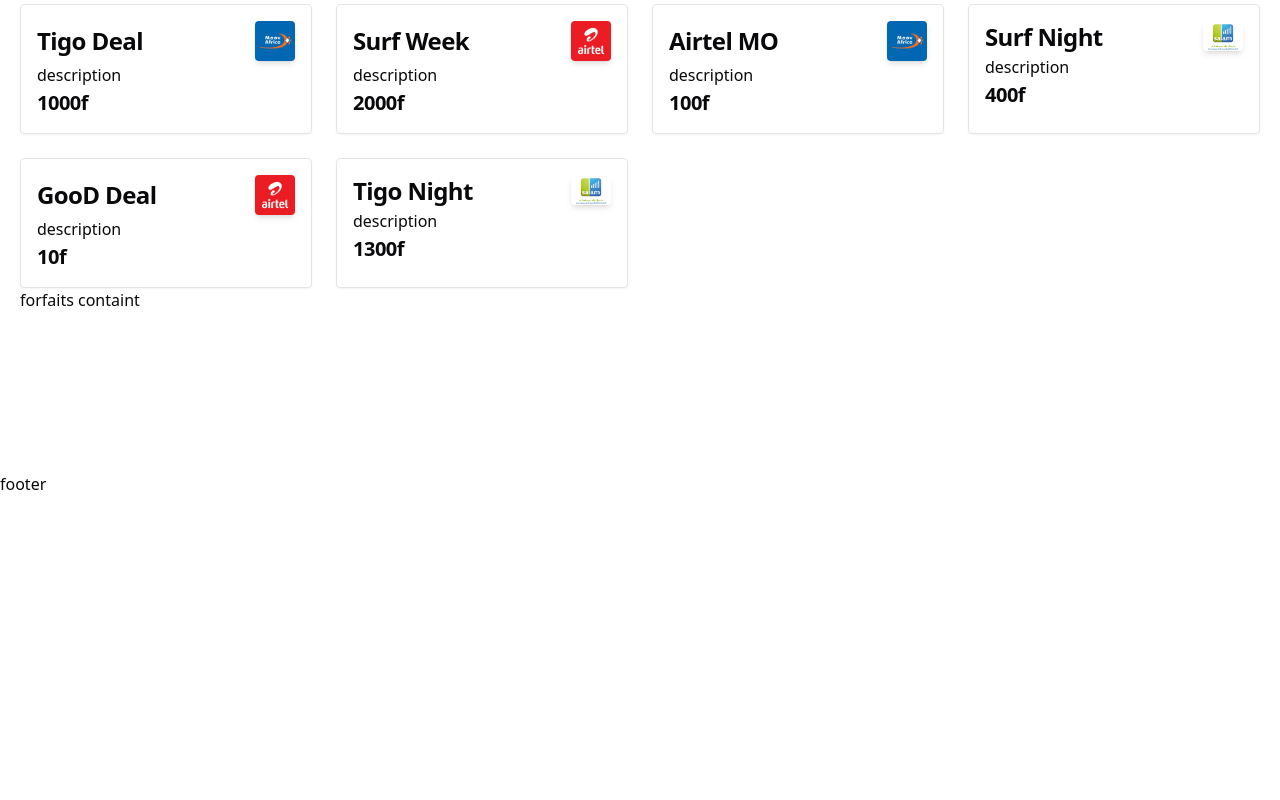
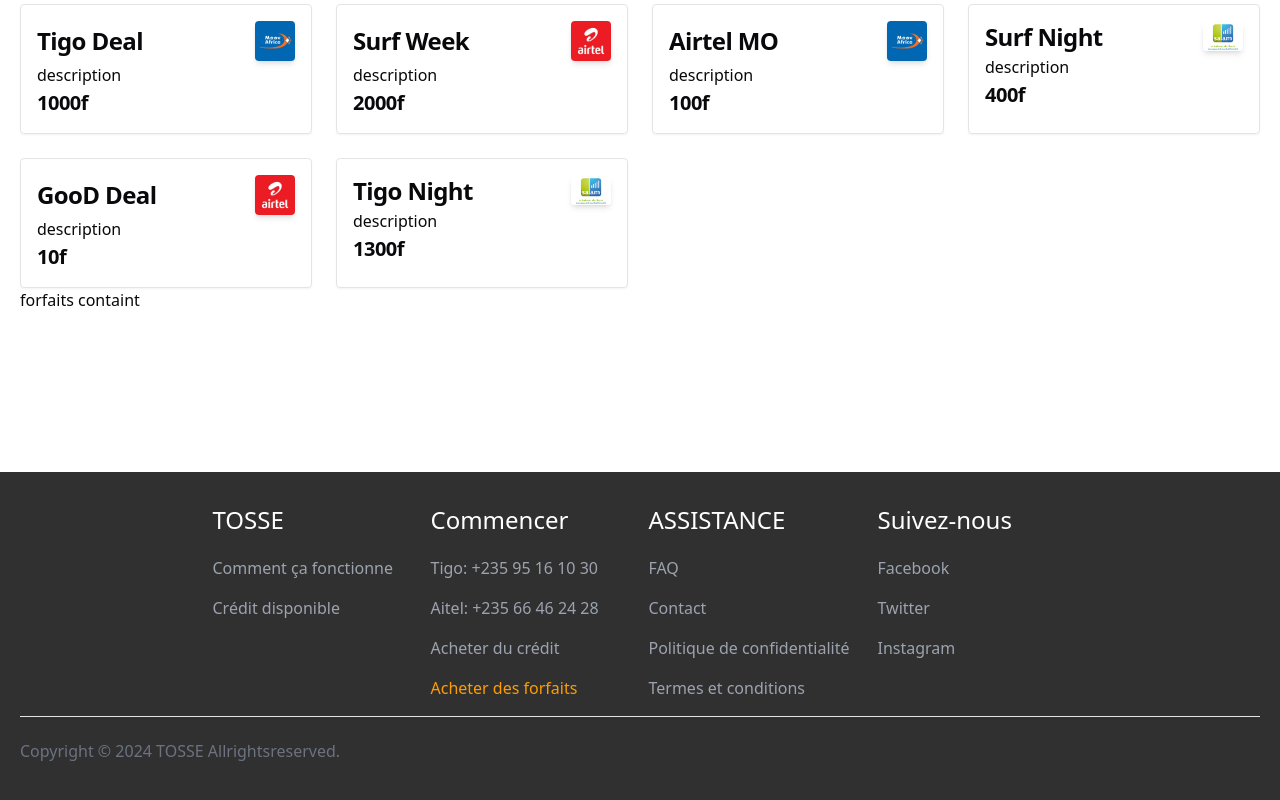
Before and after one commit to hassandogo/tosse-web, a Next.js app: page /forfaits in a window 1280 px wide. Shown: the part 310-1110 px from the top of the page. Before the commit the page ends 806 px from the top, so only its background shows below. Built offline with nearby package versions, Linux system fonts and the light colour scheme; a web font is replaced by a local one.

Commit message:
J'ai ajouter le footer

```diff
--- a/app/(app)/conditions/page.tsx
+++ b/app/(app)/conditions/page.tsx
@@ -2,7 +2,6 @@ import { AppContainer } from "@/components/global/appContainer";
 import Header from "@/components/global/header";
 import { Spacer } from "@/components/global/spacer";
 import { TypographyH1, TypographyP } from "@/components/ui/typographies";
-import { Space_Grotesk } from "next/font/google";
 import Link from "next/link";
 
 const Condition = () => {
--- a/app/(app)/confiddentiality/page.tsx
+++ b/app/(app)/confiddentiality/page.tsx
@@ -2,6 +2,8 @@ import { AppContainer } from "@/components/global/appContainer";
 import Header from "@/components/global/header";
 import { Spacer } from "@/components/global/spacer";
 import { TypographyH1, TypographyP } from "@/components/ui/typographies";
+import Link from "next/link";
+
 
 const Confidentiality = () => {
   return (
@@ -22,7 +24,7 @@ const Confidentiality = () => {
             définis dans la présente Politique de confidentialité ont le sens
             qui leur est donné dans nos Conditions d&apos;utilisation. Veuillez
             également lire nos{" "}
-            <span className="text-primary">conditions d&apos;utilisation</span>{" "}
+            <Link href="/conditions" className="text-primary">condition d&apos;utilisation</Link>{" "}
             relatives au service qui vous intéresse. Elles fournissent plus
             d&apos;informations sur la façon dont nous exerçons nos activités et
             sur les restrictions d&apos;éligibilité qui peuvent
--- a/app/(app)/forfaits/page.tsx
+++ b/app/(app)/forfaits/page.tsx
@@ -90,7 +90,7 @@ const Forfaits = () => {
   }
 
   return (
-    <section>
+    <section id="forfait">
       <AppContainer>
         <Spacer small />
         <TypographyH1 className="font-bold">
--- a/components/global/footer.tsx
+++ b/components/global/footer.tsx
@@ -1,7 +1,60 @@
+import { AppContainer } from "@/components/global/appContainer";
+import { TypographyP } from "@/components/ui/typographies";
+import { ActiveLink } from "@/dossier/active-link";
+import { footerLinks } from "@/dossier/app-links";
+import { FooterLinks } from "@/dossier/app-link";
+import { v4 as uuidv4 } from "uuid";
+
 const Footer = () => {
+  const currentYear = new Date().getFullYear();
+
+  const footerNavigationList = footerLinks.map((colomnLinks) => (
+    <FooterLink key={uuidv4()} data={colomnLinks} />
+  ));
+
   return (
-      <div>footer</div>
+    <section className="bg-[#303030] py-[2rem]">
+      <AppContainer className="flex justify-center items-center">
+        <div className="flex gap-7">{footerNavigationList}</div>
+      </AppContainer>
+      <AppContainer className="pt-4 pb-5 space-y-5">
+        <hr className="text-gray-400" />
+        <div className="flex items-center justify-between">
+          <TypographyP className="text-gray-500">
+            {`Copyright © ${currentYear} TOSSE Allrightsreserved.`}
+          </TypographyP>
+          <div className=""></div>
+        </div>
+      </AppContainer>
+    </section>
   );
 };
+interface footerLinkProps {
+  data: FooterLinks;
+}
+export default Footer;
+const FooterLink = ({ data }: footerLinkProps) => {
+  const linkList = data.links.map((link) => (
+    <div key={uuidv4()}>
+      {link.type === "internal" && (
+        <ActiveLink key={uuidv4()} href={link.baseUrl}>
+          {link.label}
+        </ActiveLink>
+      )}
+      {link.type === "external" && (
+        <a href={link.baseUrl} target="_blank">
+          {link.label}
+        </a>
+      )}
+    </div>
+  ));
 
-export default Footer;
+  return (
+    <div className="lg:min-w-[11.875rem]">
+      <div className="pb-5 text-white">
+        <TypographyP className="text-2xl">{data.label}</TypographyP>
+      </div>
+      <div className="space-y-4 text-gray-400">{linkList}</div>
+    </div>
+  );
+};
--- /dev/null
+++ b/dossier/active-link.tsx
@@ -0,0 +1,25 @@
+"use client"
+import clsx from "clsx";
+import Link from "next/link";
+
+import { usePathname } from 'next/navigation'
+import { useMemo } from "react";
+
+interface Props {
+  href: string;
+  children: React.ReactNode;
+}
+
+ export const ActiveLink = ({ href, children }: Props) => {
+  const pathname = usePathname();
+
+  const isActive = useMemo(() => {
+    return pathname === href;
+  }, [pathname, href]);
+
+  return (
+    <Link href={href} className={clsx(isActive && "text-primary")}>
+      {children}
+    </Link>
+  );
+};
--- /dev/null
+++ b/dossier/app-link.tsx
@@ -0,0 +1,10 @@
+export interface AppLinks {
+    label: string;
+    baseUrl: string;
+    type: string;
+}
+
+export interface FooterLinks {
+    label: string;
+    links: AppLinks[];
+}
--- /dev/null
+++ b/dossier/app-links.tsx
@@ -0,0 +1,94 @@
+import { AppLinks } from "./app-link";
+
+export const footerApplicationLinks: AppLinks[] = [
+  {
+    label: "Comment ça fonctionne",
+    baseUrl: "/#functioning",
+    type: "internal",
+  },
+  {
+    label: "Crédit disponible",
+    baseUrl: "/#availability",
+    type: "internal",
+  },
+];
+export const footerUserLinks: AppLinks[] = [
+  {
+    label: "Tigo: +235 95 16 10 30",
+    baseUrl: "/#",
+    type: "internal",
+  },
+  {
+    label: "Aitel: +235 66 46 24 28",
+    baseUrl: "/#",
+    type: "internal",
+  },
+  {
+    label: "Acheter du crédit",
+    baseUrl: "/#",
+    type: "internal",
+  },
+  {
+    label: "Acheter des forfaits",
+    baseUrl: "/forfaits",
+    type: "internal",
+  },
+];
+const footerInformationLinks: AppLinks[] = [
+  {
+    label: "FAQ",
+    baseUrl: "/faqs",
+    type: "internal",
+  },
+  {
+    label: "Contact",
+    baseUrl: "/#",
+    type: "internal",
+  },
+  {
+    label: "Politique de confidentialité",
+    baseUrl: "/confiddentiality",
+    type: "internal",
+  },
+  {
+    label: "Termes et conditions",
+    baseUrl: "/conditions",
+    type: "internal",
+  },
+];
+const footerSocialNavigationLinks: AppLinks[] = [
+  {
+    label: "Facebook",
+    baseUrl: "/#",
+    type: "external",
+  },
+  {
+    label: "Twitter",
+    baseUrl: "/#",
+    type: "external",
+  },
+  {
+    label: "Instagram",
+    baseUrl: "/#",
+    type: "external",
+  },
+];
+
+export const footerLinks = [
+  {
+    label: "TOSSE",
+    links: footerApplicationLinks,
+  },
+  {
+    label: "Commencer",
+    links: footerUserLinks,
+  },
+  {
+    label: "ASSISTANCE",
+    links: footerInformationLinks,
+  },
+  {
+    label: "Suivez-nous",
+    links: footerSocialNavigationLinks,
+  },
+];
--- a/package.json
+++ b/package.json
@@ -45,7 +45,7 @@
     "embla-carousel-react": "^8.2.1",
     "input-otp": "^1.2.4",
     "lucide-react": "^0.438.0",
-    "next": "14.2.7",
+    "next": "^14.2.13",
     "next-themes": "^0.3.0",
     "react": "^18",
     "react-day-picker": "^8.10.1",
@@ -56,6 +56,7 @@
     "sonner": "^1.5.0",
     "tailwind-merge": "^2.5.2",
     "tailwindcss-animate": "^1.0.7",
+    "uuidv4": "^6.2.13",
     "vaul": "^0.9.1",
     "zod": "^3.23.8"
   },
@@ -63,6 +64,7 @@
     "@types/node": "^20",
     "@types/react": "^18",
     "@types/react-dom": "^18",
+    "@types/uuid": "^10.0.0",
     "eslint": "^8",
     "eslint-config-next": "14.2.7",
     "postcss": "^8",
```
Also changed, not shown: 1 other file (tests, documents, lock files or other folders).
